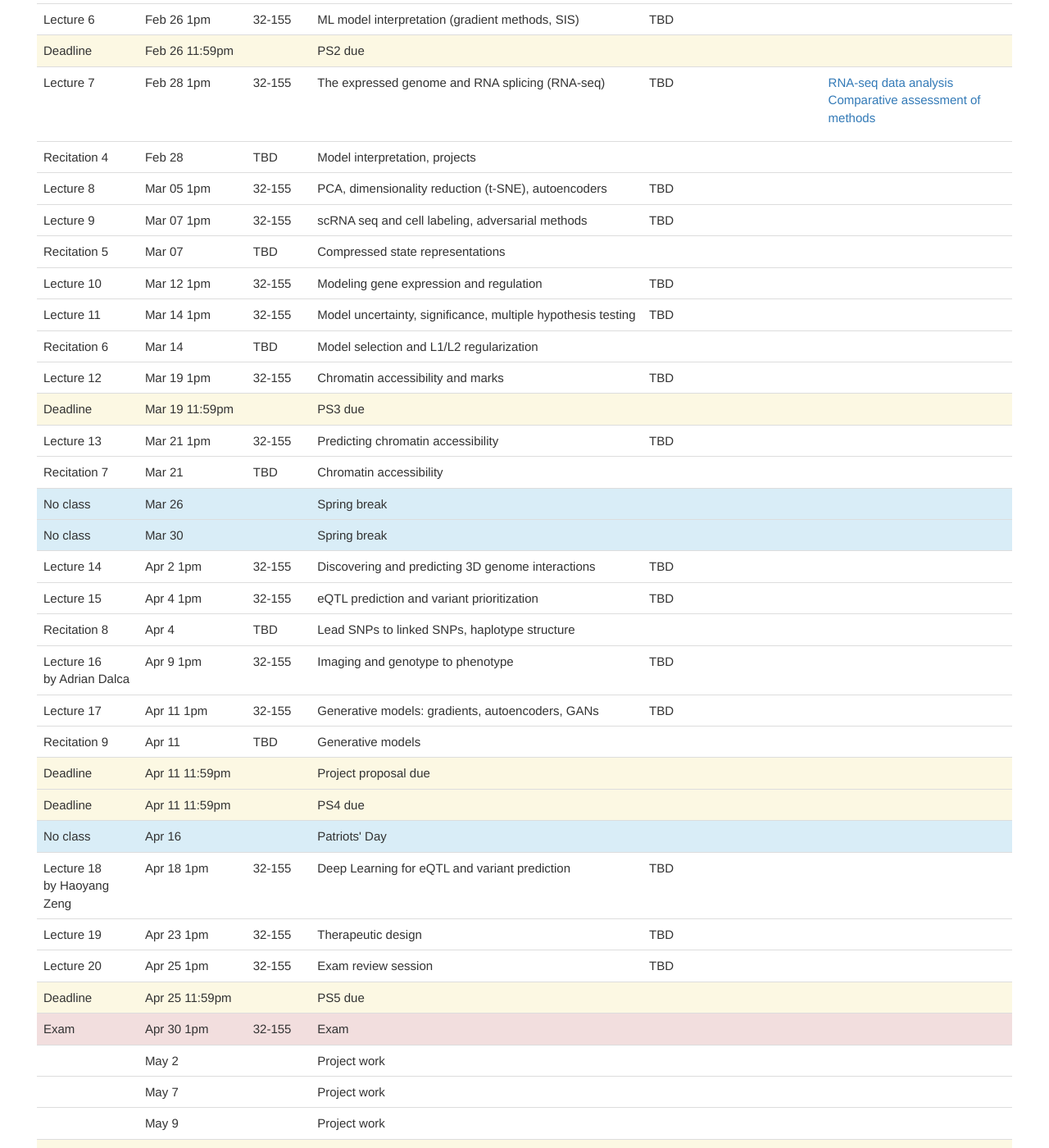
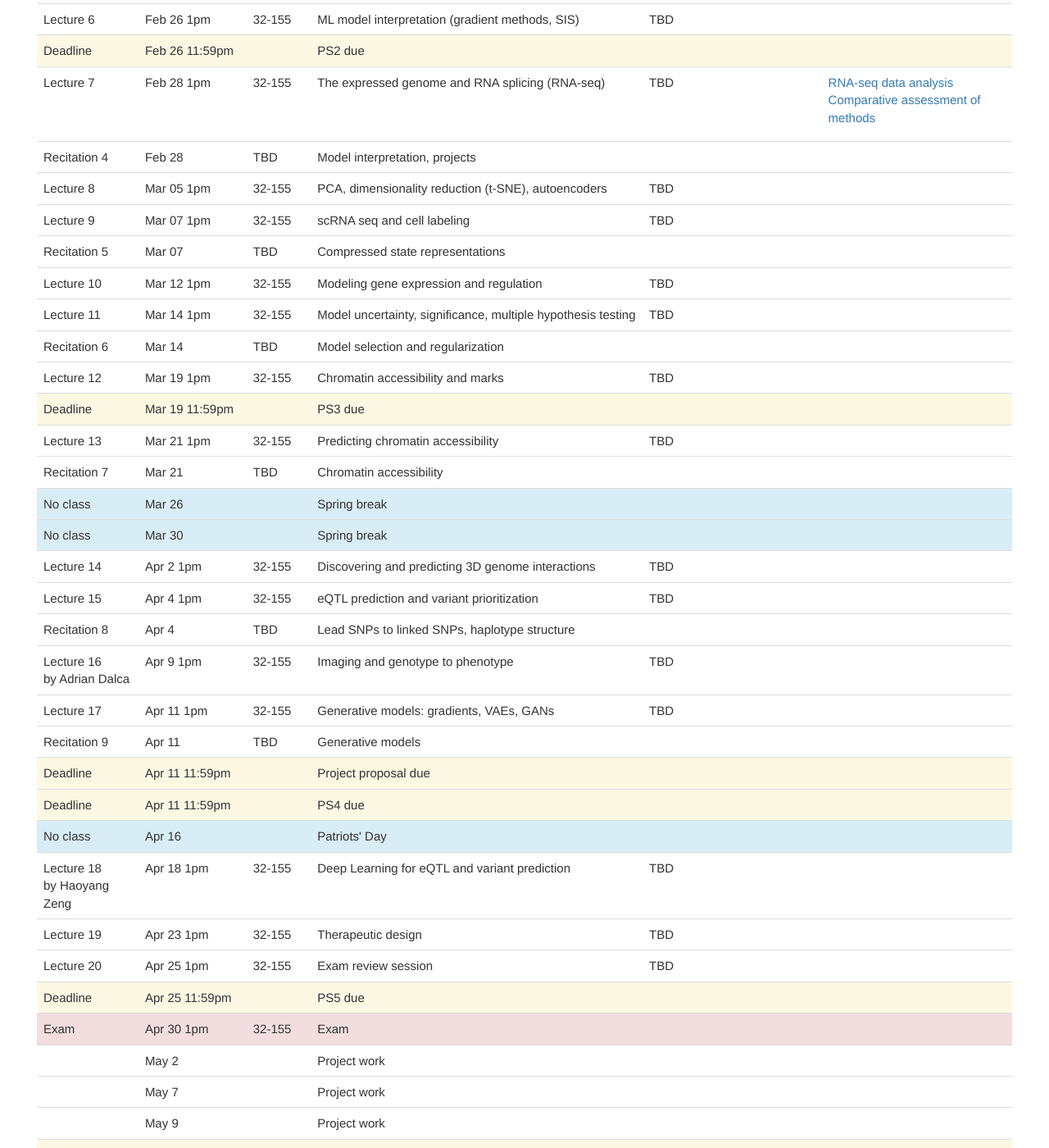
Before and after one commit to mit6874/mit6874.github.io, a Jekyll site: the page built from index.html, in a window 1280 px wide and 1400 px high, scrolled down 1324 px. Shown: the whole window at 82% size. Built offline with Jekyll 4.4.1, drawn with Linux system fonts in a browser that asks for light colours; nearby versions of some CDN libraries.

Commit message:
Update lecture descriptions

```diff
--- a/index.html
+++ b/index.html
@@ -182,7 +182,7 @@ layout: default
             <td>Lecture 9</td>
             <td>Mar 07 1pm</td>
             <td>32-155</td>
-            <td>scRNA seq and cell labeling, adversarial methods</td>
+            <td>scRNA seq and cell labeling</td>
             <td>TBD</td>
             <td></td>
         </tr>
@@ -214,7 +214,7 @@ layout: default
             <td>Recitation 6</td>
             <td>Mar 14</td>
             <td>TBD</td>
-            <td>Model selection and L1/L2 regularization</td>
+            <td>Model selection and regularization</td>
             <td></td>
             <td></td>
         </tr>
@@ -302,7 +302,7 @@ layout: default
             <td>Lecture 17</td>
             <td>Apr 11 1pm</td>
             <td>32-155</td>
-            <td>Generative models: gradients, autoencoders, GANs</td>
+            <td>Generative models: gradients, VAEs, GANs</td>
             <td>TBD</td>
             <td></td>
         </tr>
```
